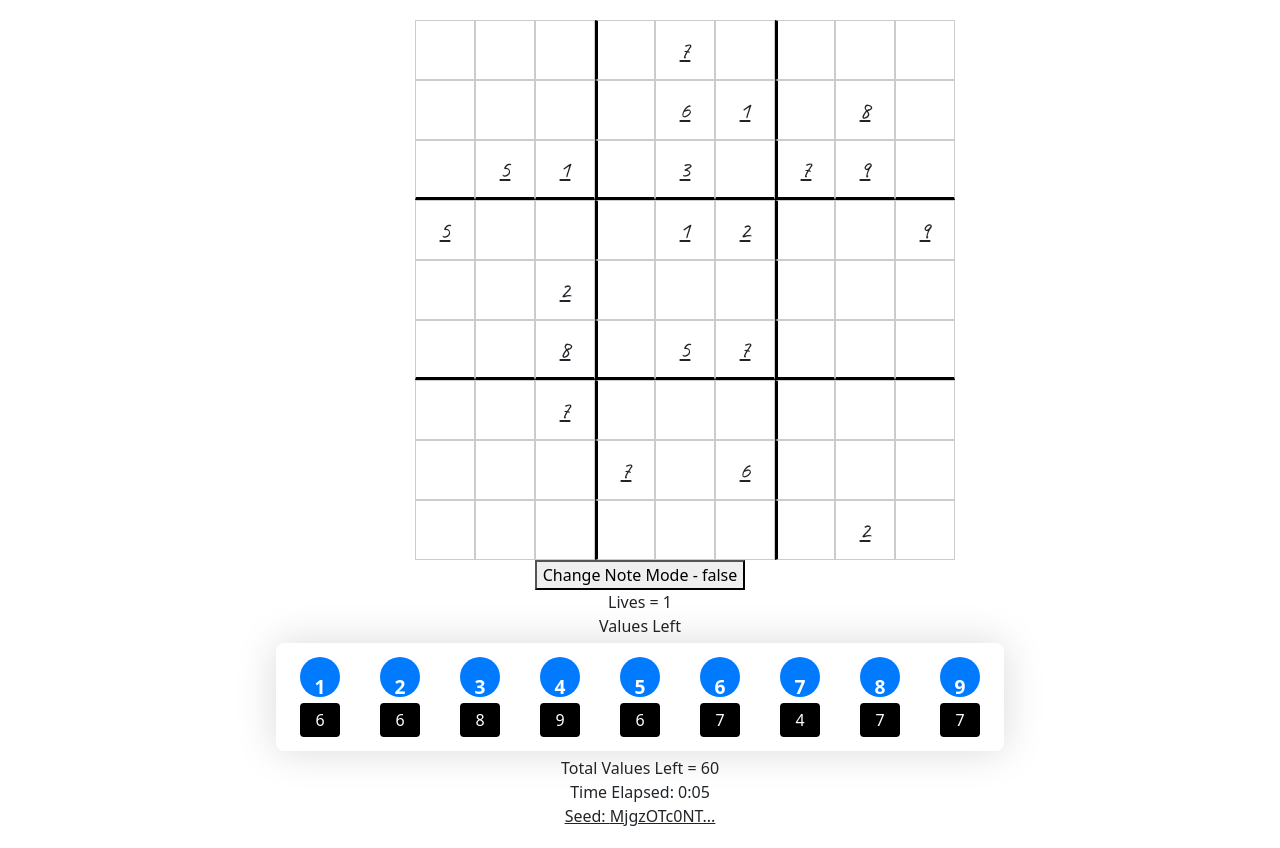
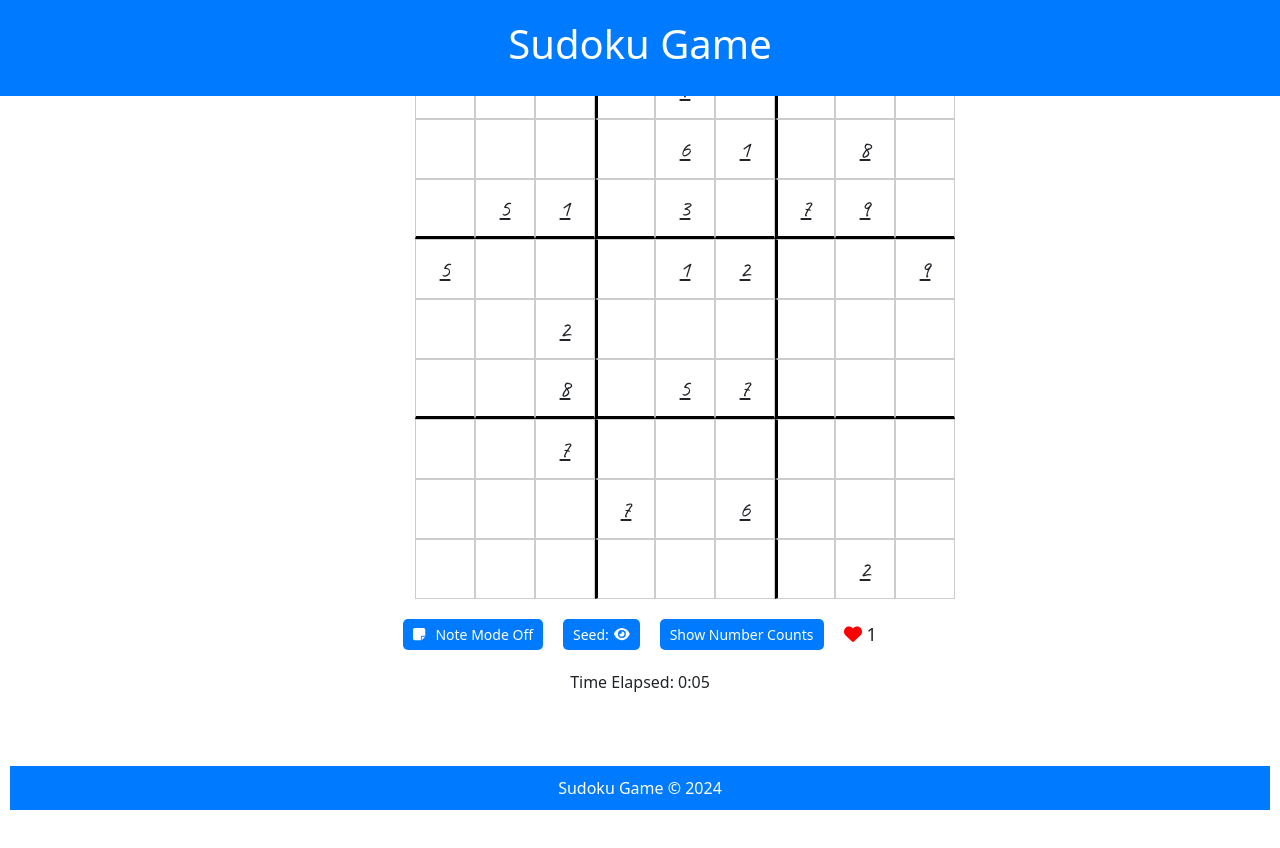
Before and after one commit to Juan-Martinez-306/sudoku-ag-ts, a React (Create React App) app: page / in a window 1280 px wide. After the commit the page ends 820 px from the top, so only its background shows below. Built offline with nearby package versions, Linux system fonts and the light colour scheme.

Commit message:
Major UI overhall. Moved around components and made them more specialized.

```diff
--- a/package.json
+++ b/package.json
@@ -3,6 +3,9 @@
   "version": "0.1.0",
   "private": true,
   "dependencies": {
+    "@fortawesome/fontawesome-svg-core": "^6.6.0",
+    "@fortawesome/free-solid-svg-icons": "^6.6.0",
+    "@fortawesome/react-fontawesome": "^0.2.2",
     "@testing-library/jest-dom": "^5.17.0",
     "@testing-library/react": "^13.4.0",
     "@testing-library/user-event": "^13.5.0",
--- a/src/App.css
+++ b/src/App.css
@@ -1,38 +1,73 @@
-.App {
-  text-align: center;
+body {
+  font-family: Arial, sans-serif;
+  margin: 0;
+  padding: 0;
+  background-color: #f4f4f4;
 }
 
-.App-logo {
-  height: 40vmin;
-  pointer-events: none;
+.App {
+  display: flex;
+  flex-direction: column;
+  min-height: 100vh;
 }
 
-@media (prefers-reduced-motion: no-preference) {
-  .App-logo {
-    animation: App-logo-spin infinite 20s linear;
-  }
+.header {
+  background-color: #007bff;
+  color: white;
+  padding: 20px;
+  text-align: center;
+  width: 100%;
+  position: fixed;
+  top: 0;
+  left: 0;
+  z-index: 1000;
 }
 
-.App-header {
-  background-color: #282c34;
-  min-height: 100vh;
+.main-content {
+  flex: 1;
   display: flex;
   flex-direction: column;
   align-items: center;
   justify-content: center;
-  font-size: calc(10px + 2vmin);
-  color: white;
+  padding: 15px;
 }
 
-.App-link {
-  color: #61dafb;
+/* Styling for the seed box */
+.seed-box {
+  margin-top: 10px;
+  padding: 10px;
+  border: 1px solid #ccc;
+  background-color: #f9f9f9;
+  border-radius: 5px;
+  width: 80%;
+  text-align: center;
+  word-wrap: break-word; /* Ensure long words break and wrap */
+  overflow-wrap: break-word; /* Ensure long words break and wrap */
 }
 
-@keyframes App-logo-spin {
-  from {
-    transform: rotate(0deg);
-  }
-  to {
-    transform: rotate(360deg);
-  }
+.footer {
+  background-color: #007bff;
+  color: white;
+  width: 100%;
+  padding: 10px;
+  text-align: center;
 }
+
+.overlay {
+  position: fixed;
+  top: 0;
+  left: 0;
+  width: 100%;
+  height: 100%;
+  background: rgba(0, 0, 0, 0.5);
+  display: flex;
+  align-items: center;
+  justify-content: center;
+}
+
+.overlay-content {
+  background: white;
+  padding: 20px;
+  border-radius: 8px;
+  text-align: center;
+}
--- a/src/App.tsx
+++ b/src/App.tsx
@@ -1,17 +1,29 @@
-import React, { useEffect, useMemo, useRef, useState } from "react";
+import React, {
+  useCallback,
+  useEffect,
+  useMemo,
+  useRef,
+  useState,
+} from "react";
 import logo from "./logo.svg";
 import "./App.css";
 import "./overlay.css";
 import SudokuBoard from "./components/SudokuBoard";
 import { SudokuProvider, useSudoku } from "./hooks/SudokuContext";
 import { createSeed, Sudoku, SudokuDifficulty } from "./utility/Sudoku";
+import SudokuCountTable from "./components/SudokuNumber";
+import { FontAwesomeIcon } from "@fortawesome/react-fontawesome";
+import { faEye, faEyeSlash } from "@fortawesome/free-solid-svg-icons";
+import SudokuControls from "./components/SudokuControl";
 
 const AppContent: React.FC = () => {
-  const { sudoku, setSudoku } = useSudoku();
+  const { sudoku, setSudoku, handleHighlightNumbers } = useSudoku();
   const [gameOver, setGameOver] = useState<boolean>(false);
+  const [noteMode, setNoteMode] = useState<boolean>(false);
   const seed = createSeed(sudoku.board, sudoku.revealed);
 
   const [winScreen, setWinScreen] = useState<boolean>(false);
+  const [showCount, setShowCount] = useState<boolean>(false);
   const [timerSeconds, setTimerSeconds] = useState<number>(0);
   const timerRef = useRef<number | null>(null);
   const [showFullSeed, setShowFullSeed] = useState<boolean>(false);
@@ -47,6 +59,10 @@ const AppContent: React.FC = () => {
   const revealBoard = () => {
     const newSudoku = new Sudoku(sudoku.difficulty);
     Object.assign(newSudoku, sudoku);
+    newSudoku.highlightedBoxes.clear();
+    newSudoku.amountOfBoxesLeft = 0;
+    newSudoku.highlightedNumbers.clear();
+    newSudoku.showWrong.clear();
     newSudoku.revealed = new Set<number>();
     for (let i = 0; i < 9; ++i) {
       for (let k = 0; k < 9; ++k) {
@@ -57,14 +73,21 @@ const AppContent: React.FC = () => {
     setGameOver(false);
   };
 
+  const onClickNumber = useCallback((value: number) => {
+    handleHighlightNumbers(value);
+  }, []);
+  const onClickSeed = () => {
+    setShowFullSeed(!showFullSeed);
+  };
+
   useEffect(() => {
-    if (sudoku.lives <= 0) {
+    if (sudoku.lives <= 0 && gameOver === false) {
       setGameOver(true);
     }
   }, [sudoku.lives]);
 
   useEffect(() => {
-    if (sudoku.amountOfBoxesLeft === 0) {
+    if (sudoku.amountOfBoxesLeft === 0 && sudoku.lives > 0) {
       setWinScreen(true);
     }
   }, [sudoku.amountOfBoxesLeft]);
@@ -89,17 +112,44 @@ const AppContent: React.FC = () => {
           </div>
         </div>
       )}
-      <SudokuBoard />
-      <span>Time Elapsed: {timerDisplay}</span>
-      <br />
-      <span
-        onClick={() => {
-          setShowFullSeed(!showFullSeed);
-        }}
-        style={{ cursor: "pointer", textDecoration: "underline" }}
-      >
-        Seed: {showFullSeed ? seed : `${seed.substring(0, 10)}...`}
-      </span>
+      <header className="header">
+        <h1>Sudoku Game</h1>
+      </header>
+      <main className="main-content">
+        <SudokuBoard noteMode={noteMode} />
+        <SudokuControls
+          setNoteMode={setNoteMode}
+          noteMode={noteMode}
+          setShowCount={() => {
+            setShowCount(!showCount);
+          }}
+          onClickSeed={onClickSeed}
+          showFullSeed={showFullSeed}
+        />
+        {showFullSeed && (
+          <div className="seed-box">
+            <p>{seed}</p>
+          </div>
+        )}
+        {showCount && (
+          <div>
+            <div className="horizontal-row">
+              <SudokuCountTable
+                valueToAmountObj={sudoku.valueToAmountLeft}
+                onClickNum={onClickNumber}
+              />
+            </div>
+            {/* <span>
+              {"Total Values Left = " + String(sudoku.amountOfBoxesLeft)}
+            </span> */}
+          </div>
+        )}
+        <span>Time Elapsed: {timerDisplay}</span>
+        <br />
+      </main>
+      <footer className="footer">
+        <span>Sudoku Game © 2024</span>
+      </footer>
     </div>
   );
 };
--- a/src/SudokuBoard.css
+++ b/src/SudokuBoard.css
@@ -58,6 +58,65 @@
     transition: background-color 0.3s, box-shadow 0.3s;
 
 }
+.note-mode-button {
+    display: flex;
+    align-items: center;
+    background-color: #007bff;
+    color: white;
+    border: none;
+    padding: 5px 10px;
+    border-radius: 5px;
+    cursor: pointer;
+    font-size: 14px;
+    margin: 20px 0;
+  }
+
+  .note-mode-button:hover {
+    background-color: #0056b3;
+  }
+
+  .note-mode-button span {
+    margin-left: 10px;
+  }
+
+  .lives {
+    display: flex;
+    align-items: center;
+    font-size: 18px;
+    margin: 10px 0;
+  }
+
+  .heart-icon {
+    color: red;
+    margin-right: 5px;
+  }
+
+  .horizontal-align {
+    display: flex;
+    flex-direction: row;
+    justify-content: center;
+    align-items: center;
+    gap: 20px; /* Spacing between elements */
+}
+.number-count-button {
+    display: flex;
+    align-items: center;
+    background-color: #007bff;
+    color: white;
+    border: none;
+    padding: 5px 10px;
+    border-radius: 5px;
+    cursor: pointer;
+    font-size: 14px;
+  }
+
+  .number-count-button:hover {
+    background-color: #0056b3;
+  }
+
+  .number-count-button span {
+    margin-left: 10px;
+  }
 
 .horizontal-row {
     display: flex;
--- a/src/SudokuCountTable.css
+++ b/src/SudokuCountTable.css
@@ -1,7 +1,7 @@
 body {
     font-family: Arial, sans-serif;
     margin: 0;
-    padding: 20px;
+    padding: 10px;
     background-color: #f4f4f4;
 }
 
@@ -12,14 +12,15 @@ body {
     align-items: center;
     box-shadow: 0 0 40px rgba(0, 0, 0, 0.15);
     background-color: #ffffff;
+    border: 1px solid #ccc;
     padding: 4px;
     border-radius: 8px;
 }
 
 .sudoku-count-table .sudoku-count {
-    margin: 0 10px; /* Adjust the spacing between numbers as needed */
+    margin: 0 10px;
     text-align: center;
-    padding: 10px;
+    padding: 5px;
     border-radius: 4px;
 }
 
@@ -27,16 +28,17 @@ body {
     transition: background-color 0.3s, transform 0.3s;
     cursor: pointer;
     padding: 10px;
-    border-radius: 75%;
+    border-radius: 8px;
     background-color: #007bff;
     color: #ffffff;
     font-weight: bold;
     font-size: 1.2em;
-    display: inline-block;
     width: 40px;
     height: 40px;
     line-height: 40px;
-    text-align: center;
+    display: flex;
+    justify-content: center;
+    align-items: center;
 }
 
 .sudoku-count-table .sudoku-count .clickable-number:hover {
@@ -45,9 +47,9 @@ body {
 }
 
 .sudoku-count-table .sudoku-count .count {
-    margin-top: 3px;
+    margin-top: 2px;
     font-size: 1em;
-    font: bold;
+    font-weight: bold;
     color: #ffffff;
     background-color: #000000;
     padding: 5px;
--- a/src/components/SudokuBoard.tsx
+++ b/src/components/SudokuBoard.tsx
@@ -1,21 +1,18 @@
 import React, { memo, useEffect, useState, useCallback } from "react";
-import { Sudoku } from "../utility/Sudoku";
 import SudokuBox from "./SudokuBox";
 import "../SudokuBoard.css";
 import SudokuCell from "./SudokuCell";
-import SudokuCountTable from "./SudokuNumber";
 import { useSudoku } from "../hooks/SudokuContext";
 
 export interface SudokuBoardProps {
-  sudokuObj: Sudoku;
-  setSudokuObj: React.Dispatch<React.SetStateAction<Sudoku>>;
+  noteMode: boolean;
 }
 
 const getBoxNum = (row: number, col: number) => {
   return row * 9 + col;
 };
 
-const SudokuBoard = () => {
+const SudokuBoard: React.FC<SudokuBoardProps> = ({ noteMode }) => {
   const {
     sudoku,
     handleHighlightNumbers,
@@ -23,7 +20,6 @@ const SudokuBoard = () => {
     clearHighlights,
   } = useSudoku();
   const [selectedBox, setSelectedBox] = useState<number | null>(null);
-  const [noteMode, setNoteMode] = useState(false);
 
   function shouldHighlightAsWrong(boxNum: number) {
     return sudoku.showWrong.has(boxNum);
@@ -47,10 +43,6 @@ const SudokuBoard = () => {
     },
     [clearHighlights, handleHighlightBoxes, handleHighlightNumbers]
   );
-
-  const onClickNumber = useCallback((value: number) => {
-    handleHighlightNumbers(value);
-  }, []);
 
   return (
     <div>
@@ -92,26 +84,6 @@ const SudokuBoard = () => {
           </div>
         ))}
       </div>
-      <button
-        onClick={() => {
-          setNoteMode(!noteMode);
-        }}
-      >
-        Change Note Mode - {String(noteMode)}
-      </button>
-      <div>
-        <span>{"Lives = " + String(sudoku.lives)}</span>
-      </div>
-      <div>
-        <span>{"Values Left "}</span>
-        <div className="horizontal-row">
-          <SudokuCountTable
-            valueToAmountObj={sudoku.valueToAmountLeft}
-            onClickNum={onClickNumber}
-          />
-        </div>
-        <span>{"Total Values Left = " + String(sudoku.amountOfBoxesLeft)}</span>
-      </div>
     </div>
   );
 };
--- /dev/null
+++ b/src/components/SudokuControl.tsx
@@ -0,0 +1,58 @@
+import React from "react";
+import { FontAwesomeIcon } from "@fortawesome/react-fontawesome";
+import {
+  faStickyNote,
+  faHeart,
+  faEye,
+  faEyeSlash,
+  faE,
+} from "@fortawesome/free-solid-svg-icons";
+import { useSudoku } from "../hooks/SudokuContext";
+
+interface SudokuControlsProps {
+  noteMode: boolean;
+  setNoteMode: (noteMode: boolean) => void;
+  setShowCount: () => void;
+  onClickSeed: () => void;
+  showFullSeed: boolean;
+}
+
+const SudokuControls: React.FC<SudokuControlsProps> = ({
+  noteMode,
+  setNoteMode,
+  setShowCount,
+  onClickSeed,
+  showFullSeed,
+}) => {
+  const { sudoku } = useSudoku();
+
+  return (
+    <div className="horizontal-align">
+      <button
+        onClick={() => {
+          setNoteMode(!noteMode);
+        }}
+        className="note-mode-button"
+      >
+        <FontAwesomeIcon icon={faStickyNote} />
+        <span>{noteMode ? "Note Mode On" : "Note Mode Off"}</span>
+      </button>
+      <span onClick={onClickSeed} className="number-count-button">
+        Seed:
+        <FontAwesomeIcon
+          icon={showFullSeed ? faEyeSlash : faEye}
+          style={{ marginLeft: "5px" }}
+        />
+      </span>
+      <button onClick={setShowCount} className="number-count-button">
+        Show Number Counts
+      </button>
+      <div className="lives">
+        <FontAwesomeIcon icon={faHeart} className="heart-icon" />
+        <span>{sudoku.lives}</span>
+      </div>
+    </div>
+  );
+};
+
+export default SudokuControls;
--- a/src/components/SudokuNumber.tsx
+++ b/src/components/SudokuNumber.tsx
@@ -10,9 +10,13 @@ const SudokuCountTable: React.FC<SudokuCountTableProps> = ({
   valueToAmountObj,
   onClickNum,
 }) => {
+  const entries = Object.entries(valueToAmountObj);
+
   return (
+    <div className="sudoku-count-table-container">
+      <label className="sudoku-count-table-label">Sudoku Count Table</label>
       <div className="sudoku-count-table">
-      {Object.keys(valueToAmountObj).map((value, index) => (
+        {entries.map(([value, count]) => (
           <div key={value} className="sudoku-count">
             <div
               className="clickable-number"
@@ -20,9 +24,10 @@ const SudokuCountTable: React.FC<SudokuCountTableProps> = ({
             >
               {Number(value)}
             </div>
-          <div className="count">{valueToAmountObj[Number(value)]}</div>
+            <div className="count">{count}</div>
           </div>
         ))}
+      </div>
     </div>
   );
 };
```
Also changed, not shown: 1 other file (tests, documents, lock files or other folders). Lines whose indentation alone changed are shown as unchanged.
